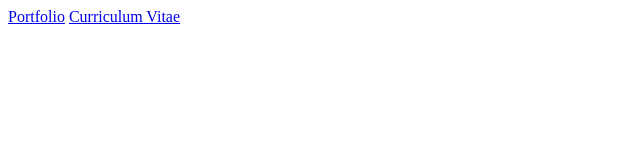
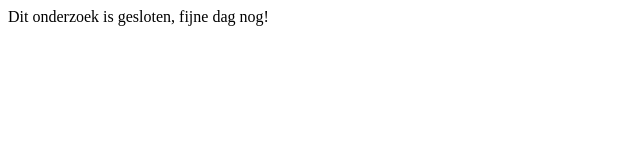
Before and after one commit to Geanne/CV, a plain HTML site: page index.html in a window 1280 px wide. Shown: the whole page, without its empty margins (0-640 px from the left). Drawn offline with Linux system fonts and the light colour scheme.

Commit message:
Update index.html

```diff
--- a/index.html
+++ b/index.html
@@ -1,13 +1,10 @@
-<!doctype html>
 <html>
-<head>
-<meta charset="utf-8">
-<title>Portfolio</title>
-</head>
+  <head>
+    <title>Onderzoek gesloten</title>
+  </head>
+  <body>
 
-<body>
-	<a href="Portfolio_Woertink_Geanne.pdf">Portfolio</a>
-	<a href="CV_Woertink_Geanne.pdf">Curriculum Vitae</a>
+    <p>Dit onderzoek is gesloten, fijne dag nog!</p>
 
-</body>
+  </body>
 </html>
```
